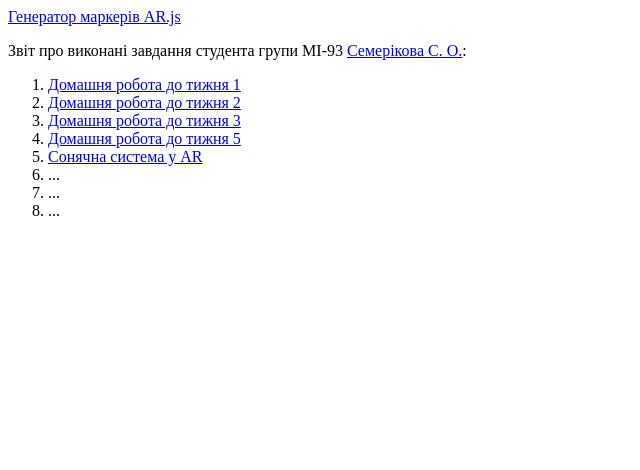
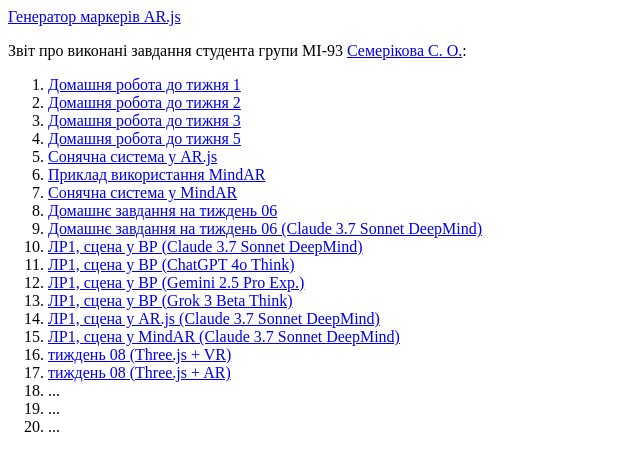
Before and after one commit to volverina/ICTO-25, a plain HTML site: page index.html in a window 1280 px wide. Shown: the whole page, without its empty margins (0-640 px from the left). Drawn offline with Linux system fonts and the light colour scheme.

Commit message:
changing

```diff
--- a/index.html
+++ b/index.html
@@ -10,7 +10,19 @@
 			<li><a href="hw2/homework2.html" target="_blank">Домашня робота до тижня 2</a></li>
 			<li><a href="hw3/homework3.html" target="_blank">Домашня робота до тижня 3</a></li>
 			<li><a href="hw5/homework5.html" target="_blank">Домашня робота до тижня 5</a></li>
-			<li><a href="hw5/homework5a.html" target="_blank">Сонячна система у AR</a></li>
+			<li><a href="hw5/homework5a.html" target="_blank">Сонячна система у AR.js</a></li>
+			<li><a href="hw5/homework5b.html" target="_blank">Приклад використання MindAR</a></li>
+			<li><a href="hw5/homework5c.html" target="_blank">Сонячна система у MindAR</a></li>
+			<li><a href="hw6/homework6.html" target="_blank">Домашнє завдання на тиждень 06</a></li>
+			<li><a href="hw6/homework6a.html" target="_blank">Домашнє завдання на тиждень 06 (Claude 3.7 Sonnet DeepMind)</a></li>
+			<li><a href="lab1/task9_claude.html" target="_blank">ЛР1, сцена у ВР (Claude 3.7 Sonnet DeepMind)</a></li>
+			<li><a href="lab1/task9_chatgpt.html" target="_blank">ЛР1, сцена у ВР (ChatGPT 4o Think)</a></li>
+			<li><a href="lab1/task9_gemini.html" target="_blank">ЛР1, сцена у ВР (Gemini 2.5 Pro Exp.)</a></li>
+			<li><a href="lab1/task9_grok.html" target="_blank">ЛР1, сцена у ВР (Grok 3 Beta Think)</a></li>
+			<li><a href="lab1/task9_claudeARjs.html" target="_blank">ЛР1, сцена у AR.js (Claude 3.7 Sonnet DeepMind)</a></li>
+			<li><a href="lab1/task9_claudeMindAR.html" target="_blank">ЛР1, сцена у MindAR (Claude 3.7 Sonnet DeepMind)</a></li>
+			<li><a href="hw8/exp1.html" target="_blank">тиждень 08 (Three.js + VR)</a></li>
+			<li><a href="hw8/exp2.html" target="_blank">тиждень 08 (Three.js + AR)</a></li>
 			<li>...</li>
 			<li>...</li>
 			<li>...</li>
```
Also changed, not shown: 2 other files.
